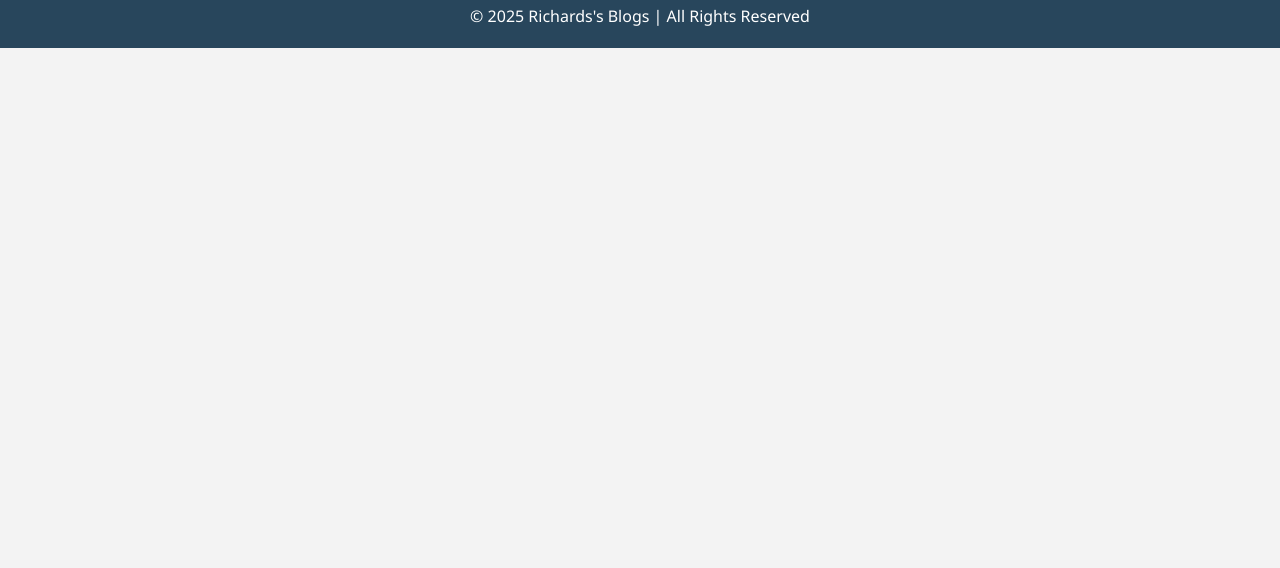
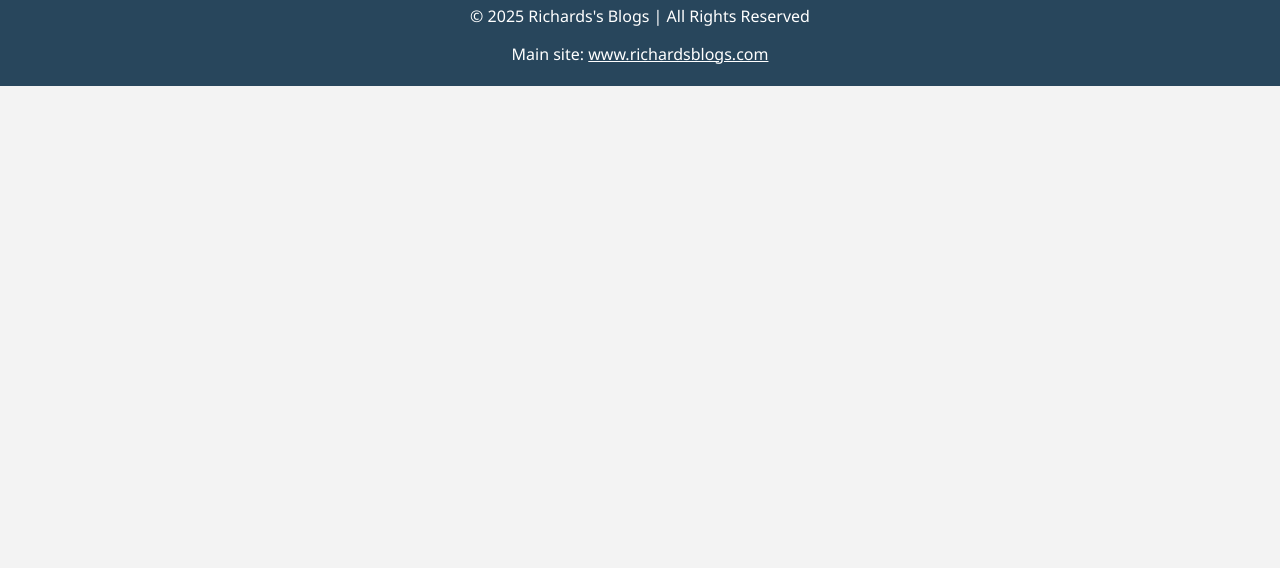
Before and after one commit to richie-rich90454/Chemistry-Utility, a website: page index.html in a window 1280 px wide. Shown: the part 232-800 px from the top of the page. Drawn offline with Linux system fonts and the light colour scheme; no server answers.

Commit message:
added main site anchor

```diff
--- a/index.html
+++ b/index.html
@@ -55,6 +55,9 @@
             div{
                 margin: 0;
             }
+            a{
+                color: #FFF;
+            }
         </style>
         <script src="/script.js" defer></script>
     </head>
@@ -74,6 +77,7 @@
         </main>
         <footer id="footer">
             <p>&copy; 2025 Richards's Blogs | All Rights Reserved</p>
+            <p>Main site: <a href="https://www.richardsblogs.com" target="_blank">www.richardsblogs.com</a></p>
         </footer>
     </body>
 </html>
```
